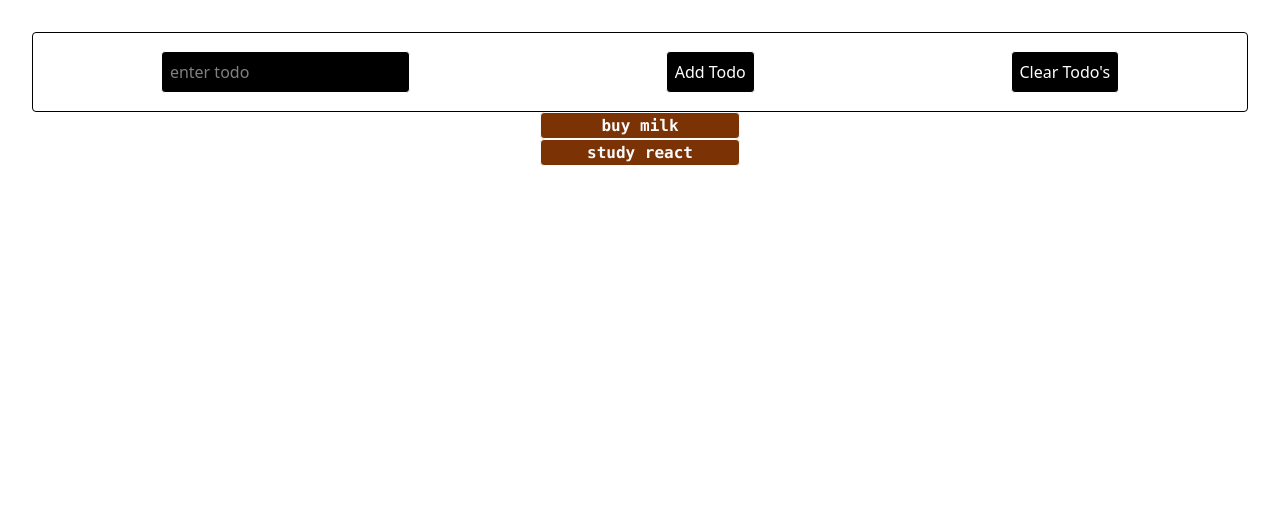
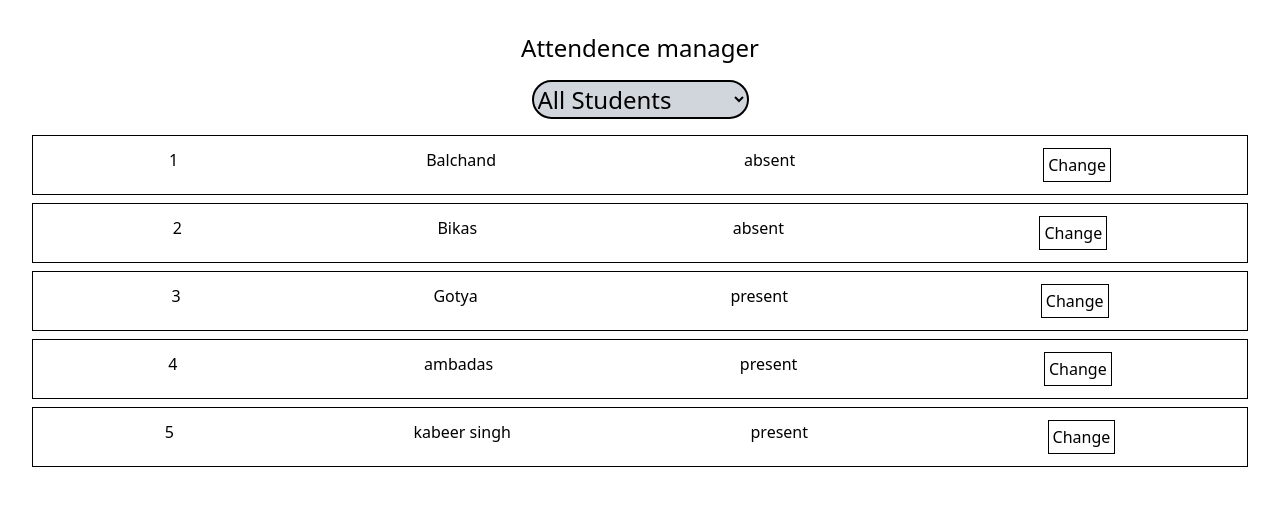
Before and after one commit to Altamash-0203/Unit-4-Assignments, a React (Vite) app: page / in a window 1280 px wide. Shown: the top 506 px of the page. Built offline with nearby package versions, Linux system fonts and the light colour scheme.

Commit message:
Attendence Manger

```diff
--- a/src/App.jsx
+++ b/src/App.jsx
@@ -1,13 +1,14 @@
 import {  } from 'react'
 import './App.css'
 import BasicTodo from './State_Management_Techniques_and_useState_Hook/Q14'
+import AttendenceManger from './State_Management_Techniques_and_useState_Hook/Q15'
 
 
 function App() {
 
   return (
     <>
-    <BasicTodo/>
+    <AttendenceManger/>
 
     </>
   )
--- /dev/null
+++ b/src/State_Management_Techniques_and_useState_Hook/Q15.jsx
@@ -0,0 +1,83 @@
+import React, { useEffect, useState } from "react";
+
+
+function AttendenceManger(){
+    const [Students,setStudents]=useState([
+    {
+        id:1,
+        name:"Balchand",
+        present:false
+    },
+     {
+        id:2,
+        name:"Bikas",
+        present:false
+    }, {
+        id:3,
+        name:"Gotya",
+        present:true
+    },
+     {
+        id:4,
+        name:"ambadas",
+        present:true
+    },
+     {
+        id:5,
+        name:"kabeer singh",
+        present:true
+    }
+])
+
+const [filter,setfilter]=useState("All")
+const [data,setdata]=useState(Students)
+
+function Check(id){
+    setStudents(prev=>
+        prev.map((x)=>
+        x.id==id?{...x,present:!x.present}:x)
+    )
+}
+
+ useEffect(()=>{
+    let FiltredData=
+
+    Students.filter((y)=>{
+        if(filter=="present") return y.present
+        if(filter=="absent") return !y.present
+        return true
+
+    })
+  setdata(FiltredData)
+ },[filter,Students])
+
+
+
+
+    return(
+        <div>
+            <h1 className="mb-4 text-2xl">Attendence manager</h1>
+            <div>
+
+                <select className=" mb-4 border-2 text-2xl font-extralight rounded-4xl bg-gray-300" value={filter} onChange={(e) => setfilter(e.target.value)}>
+                    <option value="All">All Students</option>
+                    <option value="present">Present Students</option>
+                    <option value="absent">Absent Students</option>
+                </select>
+            </div>
+
+            <ul>
+                {data.map((z)=>(
+                    <li className=" p-3 mb-2 flex justify-around border" key={z.id}>
+                       <p>{z.id}</p>
+                       <p>{z.name}</p>
+                       <p>{z.present?"present":"absent"}</p>
+                       <button className="border p-1 cursor-pointer" onClick={() => Check(z.id)}>Change</button>
+                    </li>
+                ))}
+            </ul>
+        </div>
+    )
+}
+
+export default AttendenceManger
```
